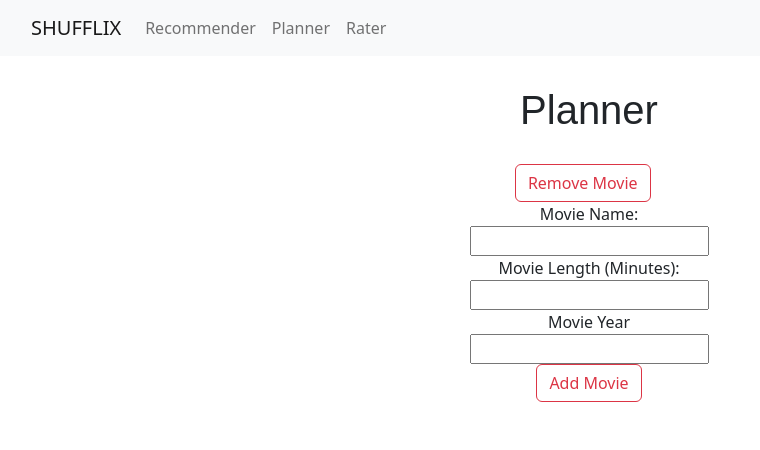
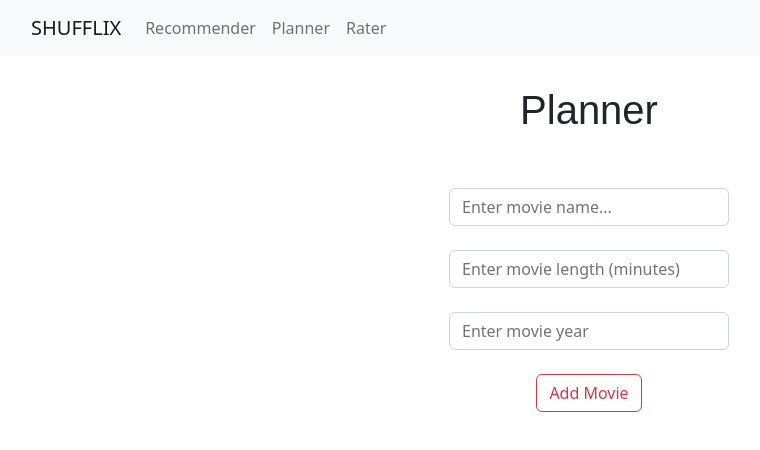
Before and after one commit to NeilGGopal/MovieRecommender, a React (Create React App) app in the folder react-app/: page /planner in a window 1280 px wide. Shown: the top 450 px of the page, without its empty margins (51-811 px from the left). Built offline with nearby package versions, Linux system fonts and the light colour scheme.

Commit message:
form fields to add movie

```diff
--- a/react-app/src/App.css
+++ b/react-app/src/App.css
@@ -53,6 +53,7 @@ td {
 .search {
   width: 300px;
 }
+
 @keyframes App-logo-spin {
   from {
     transform: rotate(0deg);
--- a/react-app/src/components/Planner.js
+++ b/react-app/src/components/Planner.js
@@ -7,16 +7,22 @@ function Planner() {
         <br></br>
         <header className="hdr">Planner</header>
          <br></br>
-         <button class="btn btn-outline-danger">Remove Movie</button>
+
          &nbsp;
          &nbsp;
           <form>
-            <label for="mname">Movie Name:</label><br></br>
-            <input id="mname" type="text"></input><br></br>
-            <label for="mlength">Movie Length (Minutes):</label><br></br>
-            <input id="mlength" type="text"></input><br></br>
-            <label for="myear">Movie Year</label><br></br>
-            <input id="myear" type="text"></input><br></br>
+          <fieldset className="form-group" style={{marginLeft:"500px", marginRight:"500px"}}>
+              <input type="text" className="form-control" placeholder="Enter movie name..." />
+            </fieldset>
+            <br></br>
+            <fieldset className="form-group" style={{marginLeft:"500px", marginRight:"500px"}}>
+              <input type="text" className="form-control" placeholder="Enter movie length (minutes)" />
+            </fieldset>
+            <br></br>
+            <fieldset className="form-group" style={{marginLeft:"500px", marginRight:"500px"}}>
+              <input type="text" className="form-control" placeholder="Enter movie year" />
+            </fieldset>
+            <br></br>
           </form>
          <button class="btn btn-outline-danger">Add Movie</button>
     </div>
```
